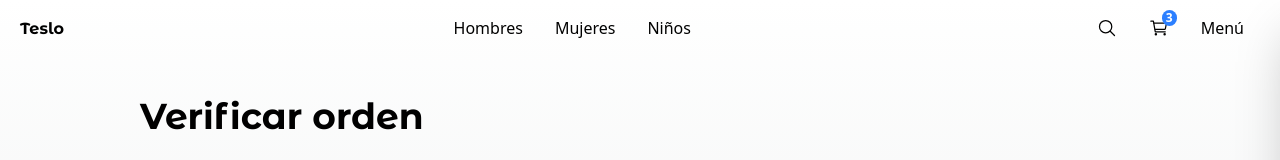
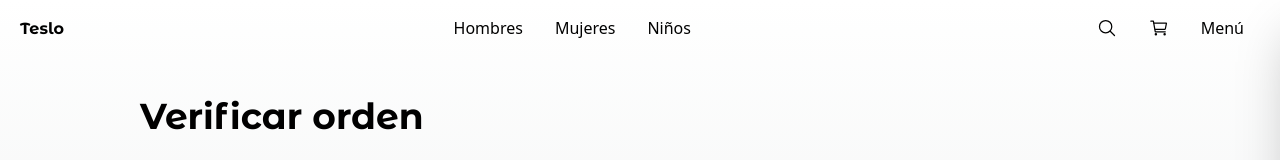
Before and after one commit to modoZen/next-teslo-shop, a Next.js app: page /checkout in a window 1280 px wide. Shown: the top 160 px of the page. Built offline with nearby package versions, Linux system fonts and the light colour scheme.

Commit message:
mostrar numero de elementos en el carrito

```diff
--- a/src/components/ui/top-menu/TopMenu.tsx
+++ b/src/components/ui/top-menu/TopMenu.tsx
@@ -1,12 +1,22 @@
 "use client";
 
 import { titleFont } from "@/config/fonts";
+import { useCartStore } from "@/store/cart/cart-store";
 import useUIStore from "@/store/ui/ui-store";
 import Link from "next/link";
+import { useEffect, useState } from "react";
 import { IoCartOutline, IoSearchOutline } from "react-icons/io5";
 
 export const TopMenu = () => {
   const openSideMenu = useUIStore((state) => state.openSideMenu);
+  const totalItemsInCart = useCartStore((state) => state.getTotalItems());
+
+  const [loaded, setLoaded] = useState(false);
+
+  useEffect(() => {
+    // eslint-disable-next-line react-hooks/set-state-in-effect
+    setLoaded(true);
+  }, []);
 
   return (
     <nav className="flex px-5 justify-between items-center w-full">
@@ -51,9 +61,11 @@ export const TopMenu = () => {
           href="/cart"
         >
           <div className="relative">
-            <span className="absolute text-xs rounded-full font-bold bg-blue-500 text-white px-1 -top-2 -right-2">
-              3
-            </span>
+            {loaded && totalItemsInCart > 0 && (
+              <span className="absolute text-xs rounded-full font-bold bg-blue-500 text-white px-1 -top-2 -right-2">
+                {totalItemsInCart}
+              </span>
+            )}
             <IoCartOutline className="w-5 h-5" />
           </div>
         </Link>
--- a/src/store/cart/cart-store.ts
+++ b/src/store/cart/cart-store.ts
@@ -4,6 +4,8 @@ import { persist } from "zustand/middleware";
 
 interface State {
   cart: CartProduct[];
+
+  getTotalItems: () => number;
 
   addProductToCart: (cartProduct: CartProduct) => void;
 }
@@ -32,6 +34,15 @@ export const useCartStore = create<State>()(
 
         set({ cart: updatedCartProducts });
       },
+      getTotalItems: () => {
+        const { cart } = get();
+
+        const total = cart.reduce((pv, cv) => {
+          return pv + cv.quantity;
+        }, 0);
+
+        return total;
+      },
     }),
     {
       name: "shopping-cart",
```
